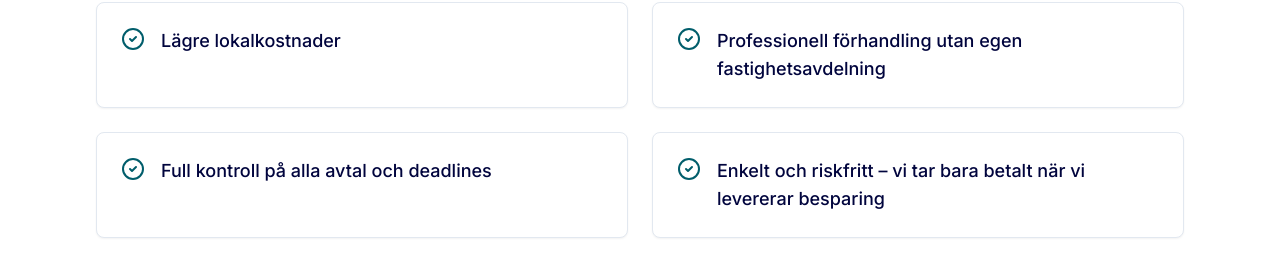
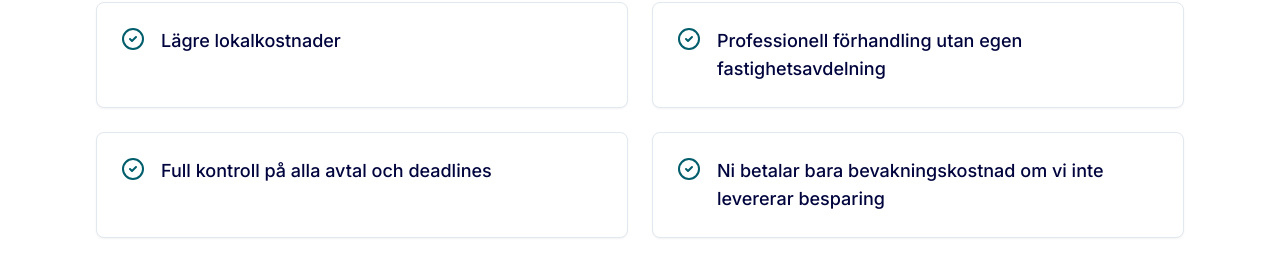
Before and after one commit to Highlander508/leasewise-se, a React (Vite) app: page / in a window 1280 px wide. Shown: the part 2066-2329 px from the top of the page. Built offline with nearby package versions, Linux system fonts and the light colour scheme; the HTML template or start-up script is replaced by a standard one.

Commit message:
Fix: Update customer benefit text

```diff
--- a/src/components/CustomerBenefits.tsx
+++ b/src/components/CustomerBenefits.tsx
@@ -6,7 +6,7 @@ const CustomerBenefits = () => {
     "Lägre lokalkostnader",
     "Professionell förhandling utan egen fastighetsavdelning",
     "Full kontroll på alla avtal och deadlines",
-    "Enkelt och riskfritt – vi tar bara betalt när vi levererar besparing"
+    "Ni betalar bara bevakningskostnad om vi inte levererar besparing"
   ];
 
   return (
```
